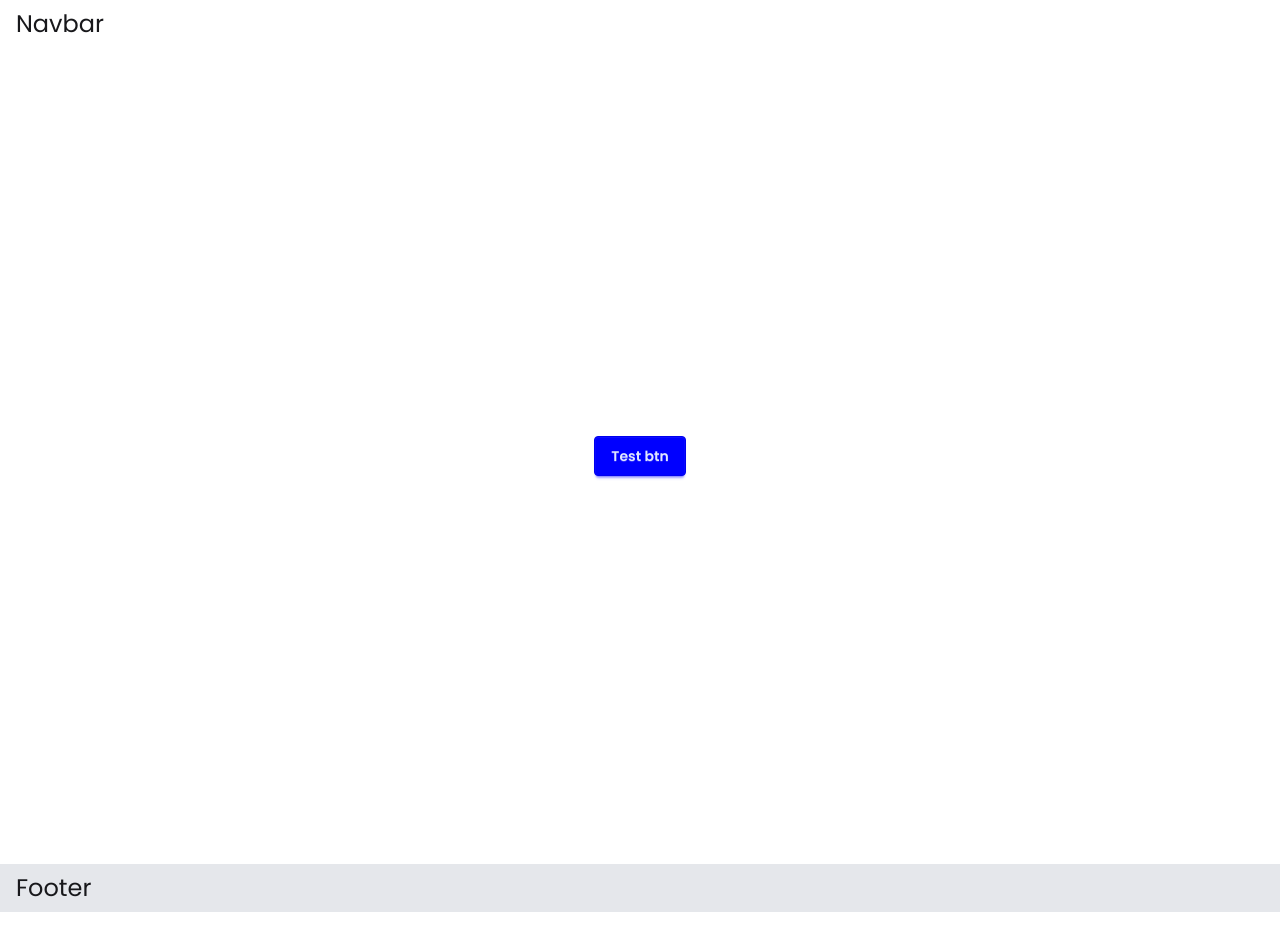
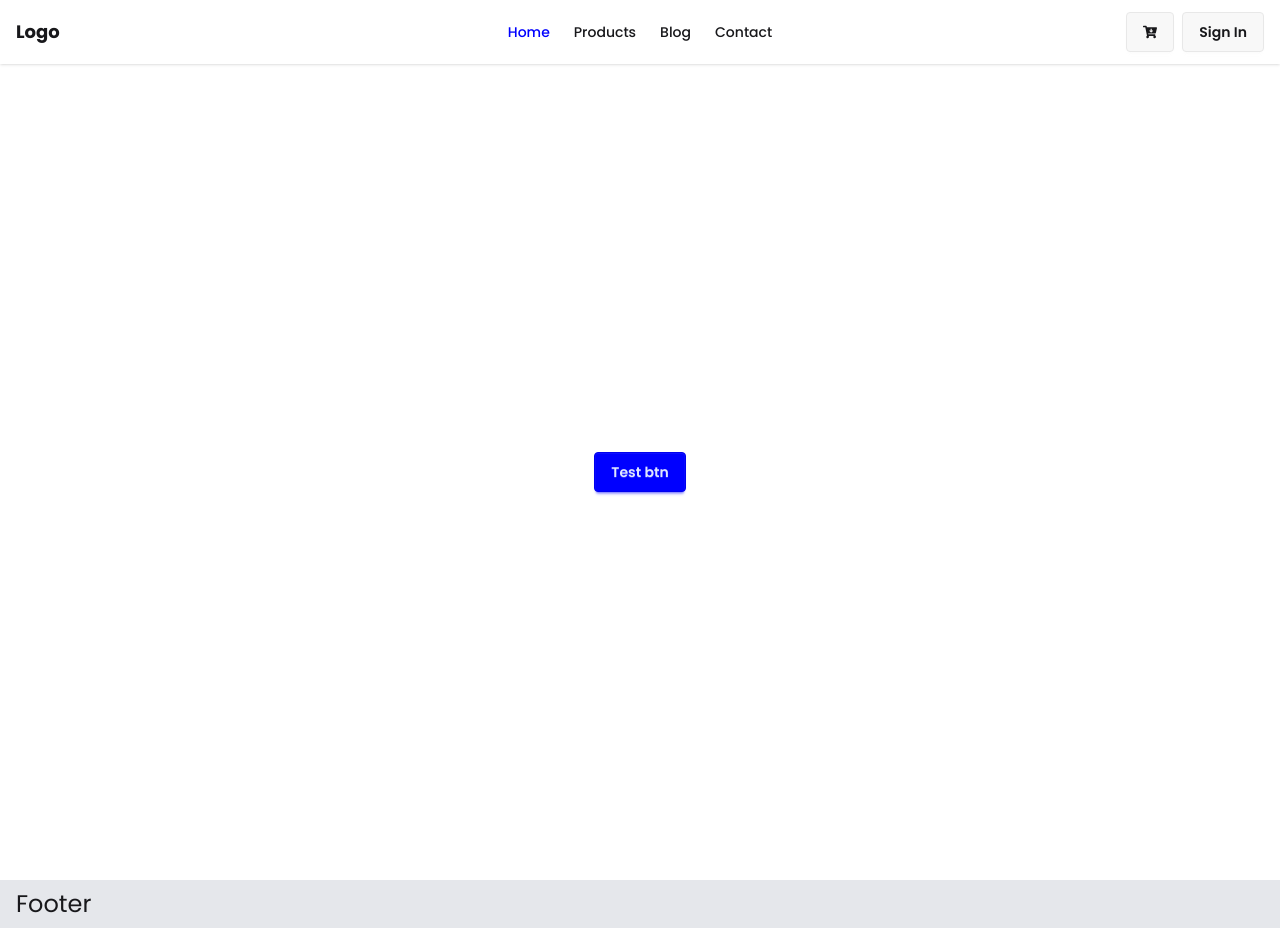
Before and after one commit to rashedulraha/NovaKidz, a Next.js app: page / in a window 1280 px wide. Built offline with nearby package versions, Linux system fonts and the light colour scheme.

Commit message:
update navbar and footer and  logo

```diff
--- a/src/app/layout.jsx
+++ b/src/app/layout.jsx
@@ -15,7 +15,7 @@ export default function RootLayout({ children }) {
   return (
     <html lang="en">
       <body className={`${poppins.className} antialiased`}>
-        <header className="container mx-auto px-4 py-2">
+        <header>
           <Navbar />
         </header>
         <main className="container mx-auto px-4 py-2">{children}</main>
--- /dev/null
+++ b/src/components/Button/NavLink.jsx
@@ -0,0 +1,18 @@
+"use client";
+
+import Link from "next/link";
+import { usePathname } from "next/navigation";
+import React from "react";
+
+const NavLink = ({ href, children }) => {
+  const pathName = usePathname();
+  return (
+    <Link
+      href={href}
+      className={`${pathName.startsWith(href) && "text-primary"} font-medium`}>
+      {children}
+    </Link>
+  );
+};
+
+export default NavLink;
--- a/src/components/layout/Navbar.jsx
+++ b/src/components/layout/Navbar.jsx
@@ -1,9 +1,48 @@
+import Link from "next/link";
 import React from "react";
+import NavLink from "../Button/NavLink";
+import { FaBars, FaCartArrowDown } from "react-icons/fa";
+import Logo from "./logo";
 
 const Navbar = () => {
+  const navLink = (
+    <>
+      <div className="flex flex-col items-center space-y-5 md:space-y-0 md:flex-row space-x-6">
+        <NavLink href={"/"}>Home</NavLink>
+        <NavLink href={"/products"}>Products</NavLink>
+        <NavLink href={"/blog"}>Blog</NavLink>
+        <NavLink href={"/contact"}>Contact</NavLink>
+      </div>
+    </>
+  );
   return (
-    <div>
-      <h1 className="text-2xl">Navbar</h1>
+    <div className="bg-base-100 shadow-sm">
+      <div className="navbar container mx-auto px-4">
+        <div className="navbar-start">
+          <div className="dropdown">
+            <div tabIndex={0} role="button" className="btn btn-ghost lg:hidden">
+              <FaBars size={21} />
+            </div>
+            <ul
+              tabIndex="-1"
+              className="menu menu-sm dropdown-content bg-base-100 rounded-box z-1 mt-3 w-52 p-2 shadow">
+              {navLink}
+            </ul>
+          </div>
+          <Logo />
+        </div>
+        <div className="navbar-center hidden lg:flex">
+          <ul className="menu menu-horizontal px-1">{navLink}</ul>
+        </div>
+        <div className="navbar-end space-x-2">
+          <Link href={"login"} className="btn">
+            <FaCartArrowDown />
+          </Link>
+          <Link href={"login"} className="btn">
+            Sign In
+          </Link>
+        </div>
+      </div>
     </div>
   );
 };
--- /dev/null
+++ b/src/components/layout/logo.jsx
@@ -0,0 +1,19 @@
+// import Image from "next/image";
+import Link from "next/link";
+import React from "react";
+
+const Logo = () => {
+  return (
+    <Link href={"/"} className="font-bold text-lg">
+      {/* <Image
+        width={50}
+        height={40}
+        alt="logo nova kidz"
+        src={"/public/assets/logo.png"}
+      /> */}
+      Logo
+    </Link>
+  );
+};
+
+export default Logo;
```
Also changed, not shown: 1 other file (tests, documents, lock files or other folders).
